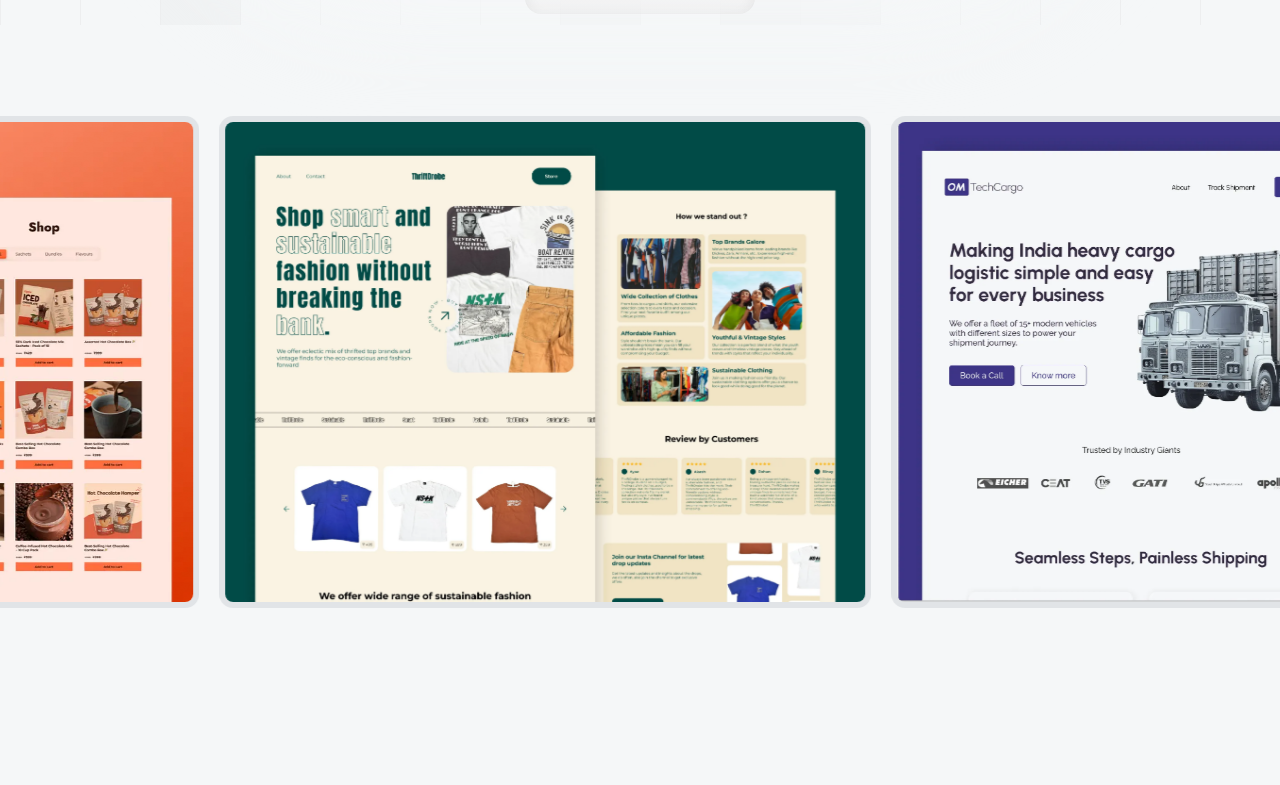
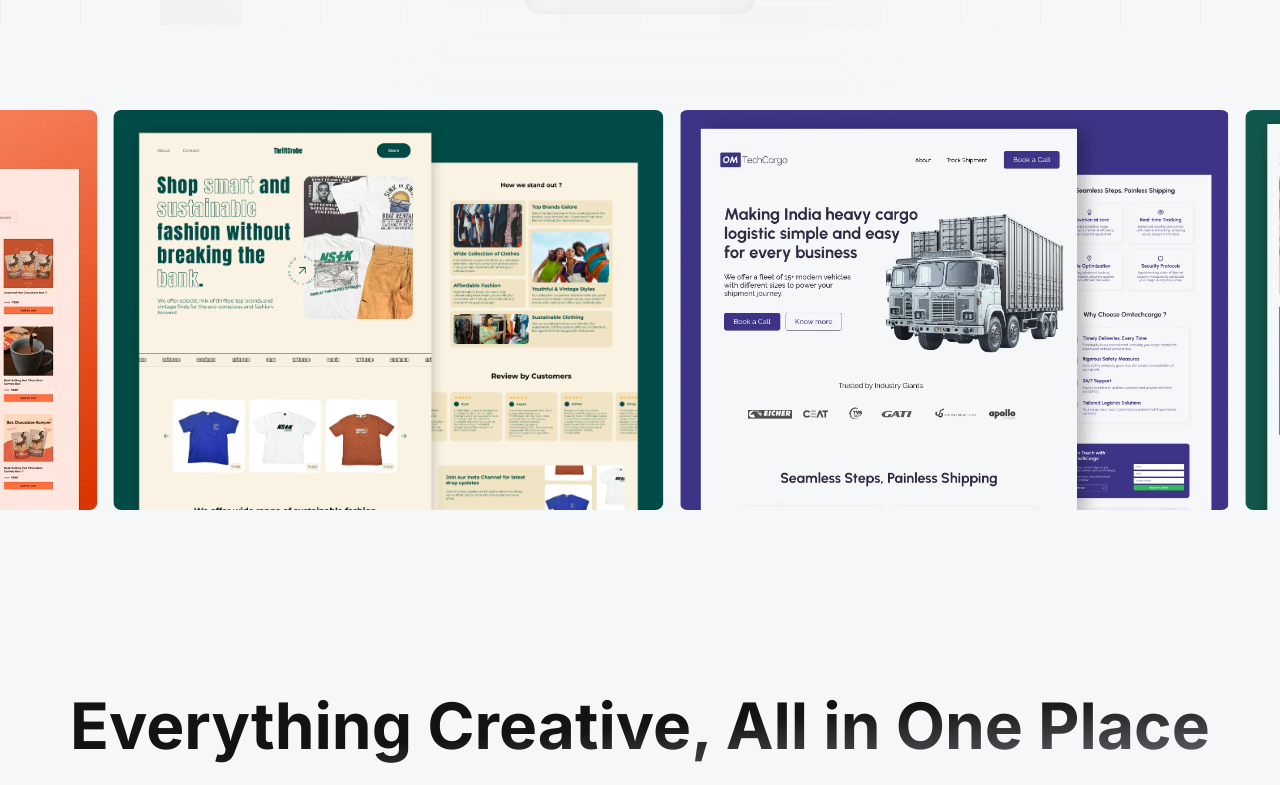
Before and after one commit to kmr-sahil/frontend, a Next.js app: page / in a window 1280 px wide. Shown: the part 615-1400 px from the top of the page. Built offline with nearby package versions, Linux system fonts and the light colour scheme.

Commit message:
add embla-carousel-react dependency, update Footer component, and enhance TemplatesPage with new portfolio template

```diff
--- a/package.json
+++ b/package.json
@@ -9,6 +9,7 @@
     "lint": "next lint"
   },
   "dependencies": {
+    "embla-carousel-react": "^8.6.0",
     "framer-motion": "^12.4.11",
     "lucide-react": "^0.484.0",
     "motion": "^12.4.11",
--- a/src/app/page.js
+++ b/src/app/page.js
@@ -70,7 +70,7 @@
 
       <FAQs />
 
-      {/* <Footer /> */}
+      <Footer />
     </div>
   );
 }
--- a/src/app/shop/page.jsx
+++ b/src/app/shop/page.jsx
@@ -1,5 +1,6 @@
 
 import Image from "next/image";
+import Link from "next/link";
 
 export default function TemplatesPage() {
   const templates = [
@@ -11,6 +12,14 @@
       livelink: "https://waitlist-templates.vercel.app/template-1",
       price: "$9",
     },
+    {
+      title: "Portfolio Template",
+      desc: "Simple and elegant portfolio template for showcasing your work, built with Next.js and Tailwind CSS.",
+      images: ["/template-2/tn1.png", "/template-2/tn2.png", "/template-2/tn3.png"],
+      buylink: "#",
+      livelink: "https://waitlist-templates.vercel.app/template-1",
+      price: "$0 FREE",
+    },
 
   ];
 
@@ -20,7 +29,7 @@
         <div className="mx-auto flex max-w-7xl items-center justify-between px-4 py-4 sm:px-6 lg:px-8">
           <div className="flex items-center">
             <div className="flex items-center">
-              <div className="flex h-10 w-10 items-center justify-center rounded-lg bg-black">
+              <Link href={'/'} className="flex h-10 w-10 items-center justify-center rounded-lg bg-black">
                 <Image
                   src="/logo.svg"
                   width={60}
@@ -28,7 +37,7 @@
                   alt="logo"
                   className="w-auto h-[1.4rem]"
                 />
-              </div>
+              </Link>
               <div className="ml-2 flex flex-col sm:flex-row items-start sm:items-center">
                 <span className="text-[1.1rem] font-semibold">Orus</span>
                 <span className="ml-1 rounded-md bg-gray-100 px-1.5 py-0.5 text-[0.6rem] sm:text-xs font-medium">
@@ -52,7 +61,7 @@
         </h1>
         <p className="mx-auto mt-4 max-w-2xl text-gray-600">
           Modern and minimalist templates for building your next product. Built
-          with React, NextJS, TailwindCSS, Framer Motion, and TypeScript.
+          with React, NextJS, TailwindCSS, Framer Motion, and JavaScript.
         </p>
       </section>
 
--- a/src/components/Footer.jsx
+++ b/src/components/Footer.jsx
@@ -3,6 +3,7 @@
 import { FaXTwitter } from "react-icons/fa6";
 import { FaDribbble } from "react-icons/fa";
 import { SiMaildotru } from "react-icons/si";
+import { ShoppingBag } from "lucide-react";
 
 function Footer() {
   return (
@@ -16,24 +17,27 @@
 
       <div className="flex flex-col sm:flex-row gap-[1rem] justify-between items-start mb-[1rem]">
         <div className="flex gap-[0.5rem] items-center justify-center">
-          <div className="px-[1rem] py-[0.5rem] bg-black rounded-md">
-            <Image src={"/orus.svg"} width={40} height={10} alt="logo" />
+          <div className="px-[1rem] py-[0.5rem] rounded-md">
+            <Image src={"/logo.svg"} width={20} height={10} alt="logo" className="invert" />
           </div>
 
           <h3 className="title-sub text-[14px]">
-            Sahil Kumar, designer & engineer
+            Orus Studio, Creative Agency
           </h3>
         </div>
 
         <div className="self-end gap-[0.75rem] flex justify-center items-center">
-          <Link href={"/"}>
+          {/* <Link href={"/"}>
             <FaXTwitter />
           </Link>
           <Link href={"/"}>
             <FaDribbble />
-          </Link>
+          </Link> */}
           <Link href={"/"}>
             <SiMaildotru />
+          </Link>
+          <Link href={"/shop"}>
+            <ShoppingBag width={18} height={18} />
           </Link>
         </div>
       </div>
--- a/src/components/Work.jsx
+++ b/src/components/Work.jsx
@@ -1,79 +1,62 @@
 "use client";
 
-import React, { useRef, useEffect, useState } from "react";
+import React, { useEffect, useRef } from "react";
+import useEmblaCarousel from "embla-carousel-react";
 import Image from "next/image";
 
 export default function Work() {
-  const [windowWidth, setWindowWidth] = useState(0);
+  const [emblaRef, emblaApi] = useEmblaCarousel({
+    loop: true,
+    align: "start",
+    dragFree: true,
+  });
+
+  const autoplayInterval = useRef(null);
 
   const items = [
-    "/port/img2.webp",
     "/port/img1.webp",
     "/port/img3.webp",
     "/port/img4.webp",
+    "/port/img2.webp",
   ];
 
-  // Handle window resize for responsiveness
+  // Add 2 backups of the items
+  const loopItems = [...items, ...items, ...items];
+
   useEffect(() => {
-    if (typeof window !== "undefined") {
-      setWindowWidth(window.innerWidth);
+    if (!emblaApi) return;
 
-      const handleResize = () => {
-        setWindowWidth(window.innerWidth);
-      };
+    autoplayInterval.current = setInterval(() => {
+      emblaApi.scrollNext();
+    }, 2000);
 
-      window.addEventListener("resize", handleResize);
-      return () => window.removeEventListener("resize", handleResize);
-    }
-  }, []);
-
-  const itemClass = `
-    my-[0.5rem] flex-shrink-0 w-[20rem] h-[15rem] sm:w-[30rem] sm:h-[20rem] md:w-[40rem] md:h-[30rem]
-    rounded-lg outline outline-[6px] outline-[#c8cbd06e] flex items-center justify-center
-    text-2xl relative transition-transform duration-[0.8s] ease-out will-change-transform
-    hover:scale-[1.025] hover:transition-[transform] hover:duration-[1.5s]
-  `;
-
-  const animationSpeed = windowWidth < 640 ? "60s" : "40s"; // Adjust speed based on window size
+    return () => {
+      if (autoplayInterval.current) {
+        clearInterval(autoplayInterval.current);
+      }
+    };
+  }, [emblaApi]);
 
   return (
-    <div className="relative overflow-hidden">
-      <div className="flex">
-        <div
-          className="flex gap-[1rem] sm:gap-[2rem] p-1 whitespace-nowrap"
-          style={{
-            display: "flex",
-            animation: `slide ${animationSpeed} linear infinite`,
-            minWidth: "max-content",
-          }}
-        >
-          {items.concat(items).map((item, index) => (
-            <div key={index} className={itemClass}>
+    <div className="w-full px-4">
+      <div className="embla" ref={emblaRef}>
+        <div className="embla__container flex gap-4">
+          {loopItems.map((item, index) => (
+            <div
+              key={index}
+              className="embla__slide flex-shrink-0 w-[280px] h-[200px] sm:w-[350px] sm:h-[250px] md:w-[550px] md:h-[400px] relative rounded-lg overflow-hidden"
+            >
               <Image
                 src={item}
-                alt={`Product Image ${index + 1}`}
+                alt={`Slide ${index + 1}`}
                 fill
-                sizes="(max-width: 640px) 20rem, (max-width: 768px) 30rem, 40rem"
-                className="rounded-lg object-cover"
-                loading={index < 4 ? "eager" : "lazy"}
-                priority={index < 2}
+                className="object-cover"
+                sizes="(max-width: 640px) 280px, (max-width: 768px) 350px, 550px"
               />
             </div>
           ))}
         </div>
       </div>
-
-      {/* CSS Animation */}
-      <style jsx>{`
-        @keyframes slide {
-          0% {
-            transform: translateX(0);
-          }
-          100% {
-            transform: translateX(-50%);
-          }
-        }
-      `}</style>
     </div>
   );
 }
```
Also changed, not shown: 1 other file (tests, documents, lock files or other folders).
